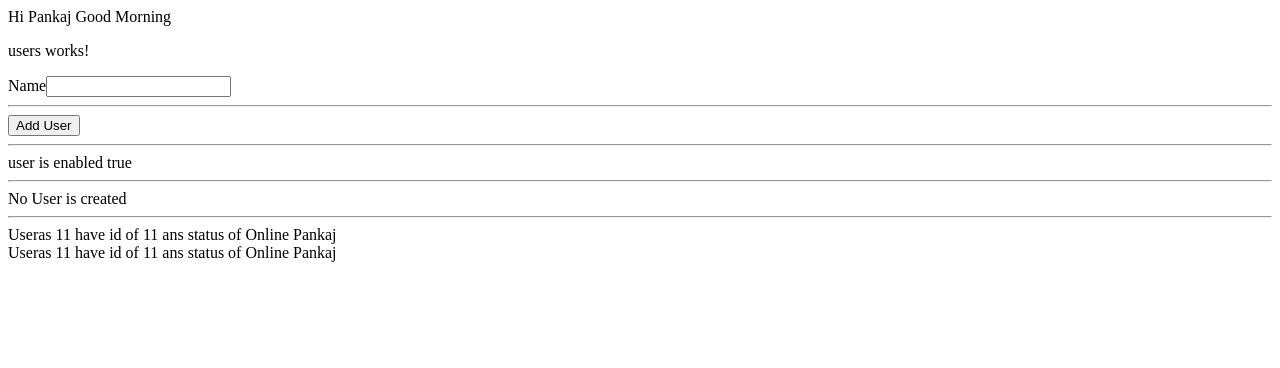
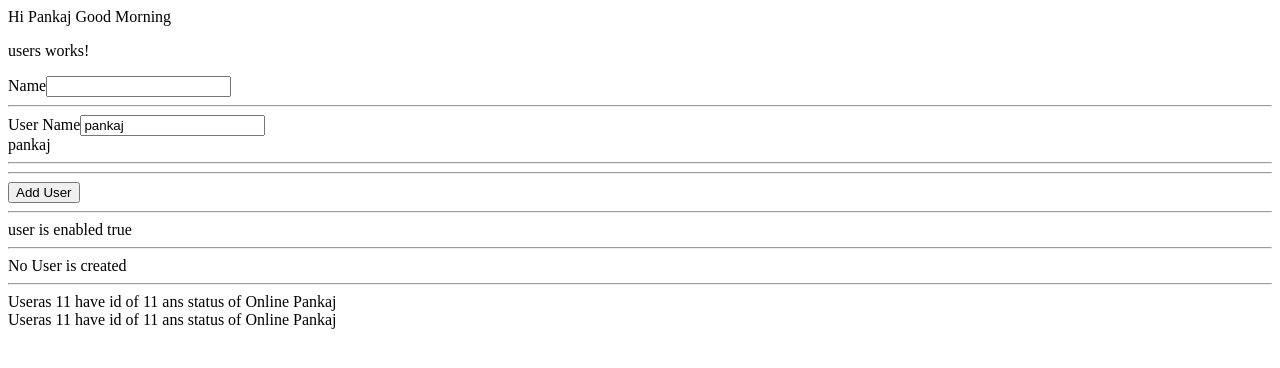
Before and after one commit to kabira11/Angular_Learning, an Angular app in the folder my-angualr-app/: page / in a window 1280 px wide. Shown: the top 368 px of the page. Built offline with nearby package versions, Linux system fonts and the light colour scheme.

Commit message:
Two way binding example

```diff
--- a/my-angualr-app/src/app/app.module.ts
+++ b/my-angualr-app/src/app/app.module.ts
@@ -1,4 +1,5 @@
 import { NgModule } from '@angular/core';
+import { FormsModule } from '@angular/forms';
 import { BrowserModule } from '@angular/platform-browser';
 
 import { AppComponent } from './app.component';
@@ -12,7 +13,8 @@ import { UsersComponent } from './users/users.component';
     UsersComponent
   ],
   imports: [
-    BrowserModule
+    BrowserModule,
+    FormsModule
   ],
   providers: [],
   bootstrap: [AppComponent]
--- a/my-angualr-app/src/app/users/users.component.html
+++ b/my-angualr-app/src/app/users/users.component.html
@@ -4,6 +4,12 @@
   <!-- Below event bing explain and passing $event, $event present for every event-->
   <input type="text" (input)="onUpdateuser($event)"/>
   <div>{{ name }}</div>
+  <hr/>
+  <!-- Two way binding example below-->
+  <label for="name">User Name</label>
+  <input type="text" [(ngModel)]="username"/>
+  <div>{{ username }}</div>
+  <hr/>
 </div>
 <hr/>
 <button class="btn btn-primary" [disabled]="!allowNewUser" (click) = "changeUserCreatedStatus()">Add User</button>
--- a/my-angualr-app/src/app/users/users.component.ts
+++ b/my-angualr-app/src/app/users/users.component.ts
@@ -13,6 +13,7 @@ export class UsersComponent {
   allowNewUser = false;
   userCreatedStatus = 'No User is created'
   name = ''
+  username = 'pankaj'
 
   constructor() {
     //added this check property binding
```
